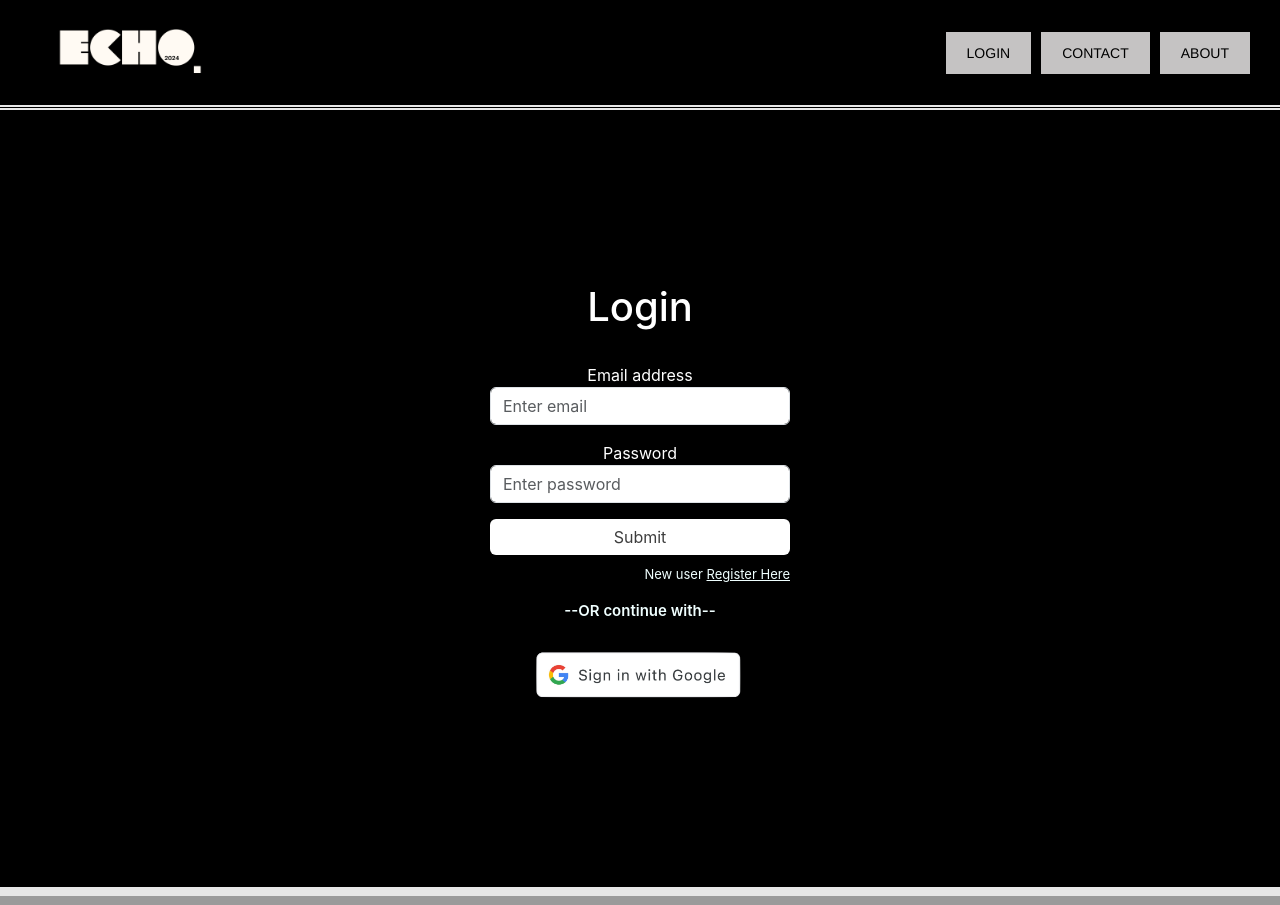
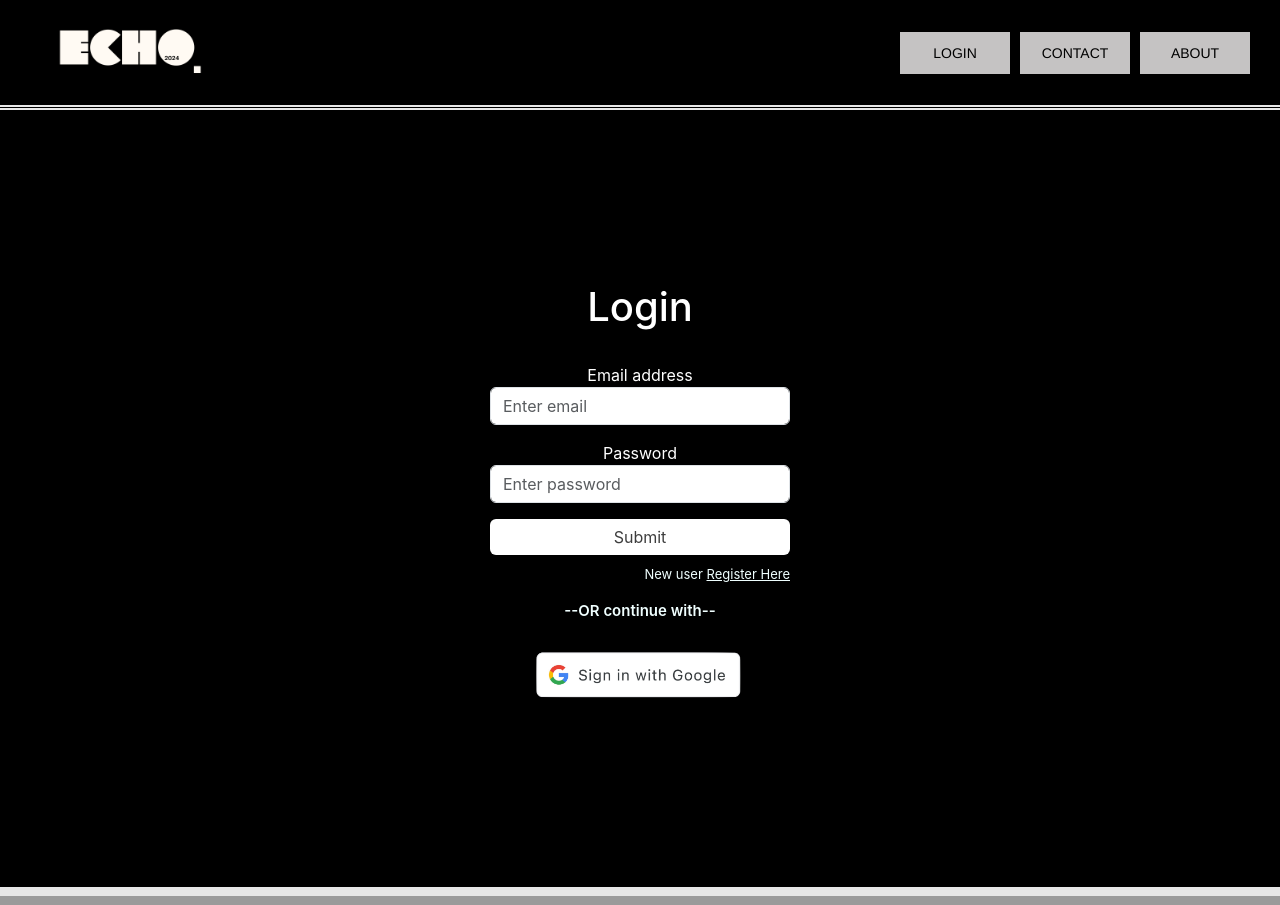
Before and after one commit to ycho1908/ECHO-finance-tracker, a React (Create React App) app: page /login in a window 1280 px wide. Built offline with nearby package versions, Linux system fonts and the light colour scheme; no server answers.

Commit message:
edited header

```diff
--- a/src/components/header.css
+++ b/src/components/header.css
@@ -63,7 +63,8 @@
   -webkit-user-select: none;
   touch-action: manipulation;
   vertical-align: baseline;
-  white-space: nowrap;
+  width: 110px;
+  text-align: center;
 }
 
 .button-48:before {
--- a/src/components/header.js
+++ b/src/components/header.js
@@ -60,6 +60,9 @@ function Header() {
                     <button className="button-48" role="button" onClick={handleLogout}>
                         <span className="text">Log out</span>
                     </button>
+                    <Link to="/profile" className="button-48" role="button">
+                        <span className="text">Profile</span>
+                    </Link>
                     <Link to="/contact" className="button-48" role="button">
                         <span className="text">Contact</span>
                     </Link>
```
